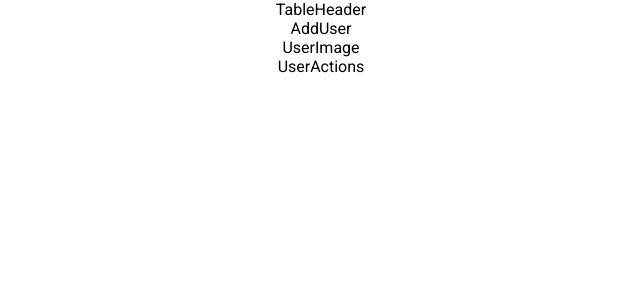
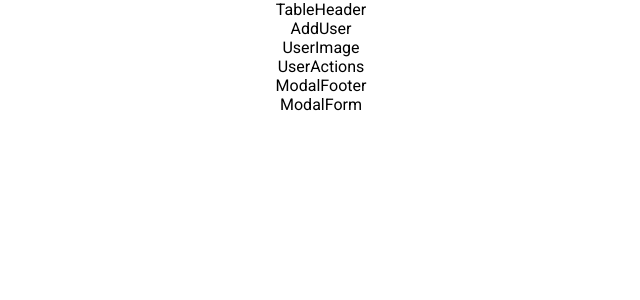
Before and after one commit to brenderbee/add-user, a React (Create React App) app: page / in a window 1280 px wide. Shown: the top 300 px of the page, without its empty margins (319-959 px from the left). Built offline with nearby package versions, Linux system fonts and the light colour scheme.

Commit message:
Create ModalConductor and import to project.

```diff
--- a/src/App.js
+++ b/src/App.js
@@ -1,12 +1,13 @@
 import React, { Component } from 'react';
 import './App.css';
-import { Table } from './assets/components';
+import { Table, ModalConductor } from './assets/components';
 
 class App extends Component {
   render() {
     return (
       <div className="App">
         <Table />
+        <ModalConductor />
       </div>
     );
   }
--- /dev/null
+++ b/src/assets/components/ModalConductor.js
@@ -0,0 +1,12 @@
+import React from 'react';
+import { Modal } from './';
+
+function ModalConductor() {
+  return (
+    <div>
+      <Modal />
+    </div>
+  );
+}
+
+export default ModalConductor;
--- a/src/assets/components/index.js
+++ b/src/assets/components/index.js
@@ -1,5 +1,6 @@
 import AddUser from './AddUser';
 import Modal from './Modal';
+import ModalConductor from './ModalConductor';
 import ModalFooter from './ModalFooter';
 import ModalForm from './ModalForm';
 import Table from './Table';
@@ -12,6 +13,7 @@ import UserList from './UserList';
 export {
   AddUser,
   Modal,
+  ModalConductor,
   ModalFooter,
   ModalForm,
   Table,
```
